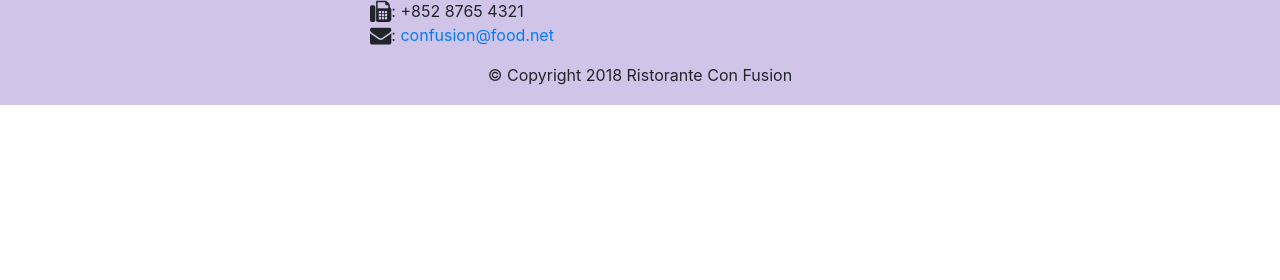
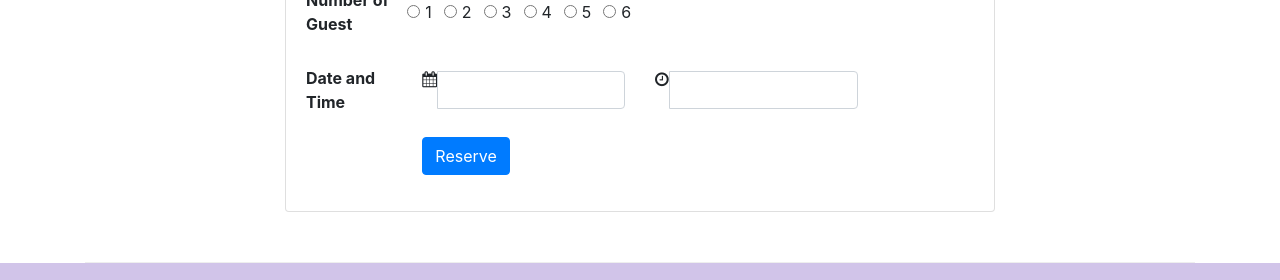
Before and after one commit to Sundeep220/BootstrapCourse, a website: page index.html in a window 1280 px wide. Shown: the part 1715-1995 px from the top of the page. Before the commit the page ends 1820 px from the top, so only its background shows below. Drawn offline with nearby package versions, Linux system fonts and the light colour scheme.

Commit message:
Added a reserve table form

```diff
--- a/index.html
+++ b/index.html
@@ -42,6 +42,9 @@
                 <div class="col-12 col-sm align-self-center">
                     <img src="img/logo.png" class="img-fluid">
                 </div>
+                <div class="col-12 col-sm align-self-center">
+                    <a class="btn btn-warning btn-block btn-sm" href="#reservetable" role="button">Reserve a Table</a>
+                </div>
             </div>
         </div>
     </header>
@@ -70,11 +73,11 @@
             </div>
             <div class="col col-sm col-md">
                 <div class="media">
-                    <img class="d-flex mr-3 img-thumbnail align-self-center flex-last" src="img/buffet.png" alt="Buffet">
                     <div class="media-body flex-first">
-                        <h2 class="mt-0">Weekend Grand Buffet <span class="badge badge-danger">HOT</span></h2>
+                        <h2 class="mt-0">Weekend Grand Buffet <span class="badge badge-danger">NEW</span></h2>
                         <p class="hidden-xs-down">Featuring mouthwatering combinations with a choice of five different salads, six enticing appetizers, six main entrees and five choicest desserts. Free flowing bubbly and soft drinks. All for just $19.99 per person.</p>
                     </div>
+                    <img class="d-flex mr-3 img-thumbnail align-self-center flex-last" src="img/buffet.png" alt="Buffet">
                 </div>
             </div>
         </div>
@@ -99,7 +102,65 @@
                 </div>
             </div>
         </div>
-        </div>
+        <div class="row row-content justify-content-center">
+            <div class="col col-sm-8 align-self-center">
+                <div class="card">
+                    <h3 class="card-header bg-warning text-white">Reserve a Table</h3>
+                    <div class="card-body">
+						<form id="reservetable">
+							<div class="form-group row align-items-center">
+								<label class="col-12 col-sm-2 col-form-label"><strong>Number of Guest </strong></label>
+								<div class="form-check form-check-inline">
+                                    <input type="radio" class="form-check-input" id="numberofguest1" name="numberofguest" value="1">
+									<label class="form-check-label" for="numberofguest1">1</label>
+                                </div>
+                                <div class="form-check form-check-inline">
+                                    <input type="radio" class="form-check-input" id="numberofguest2" name="numberofguest" value="2">
+									<label class="form-check-label" for="numberofguest2">2</label>
+                                </div>
+                                <div class="form-check form-check-inline">
+                                    <input type="radio" class="form-check-input" id="numberofguest3" name="numberofguest" value="3">
+									<label class="form-check-label" for="numberofguest3">3</label>
+                                </div>
+                                <div class="form-check form-check-inline">
+                                    <input type="radio" class="form-check-input" id="numberofguest4" name="numberofguest" value="4">
+									<label class="form-check-label" for="numberofguest4">4</label>
+                                </div>
+                                <div class="form-check form-check-inline">
+                                    <input type="radio" class="form-check-input" id="numberofguest5" name="numberofguest" value="5">
+									<label class="form-check-label" for="numberofguest5">5</label>
+                                </div>
+                                <div class="form-check form-check-inline">
+                                    <input type="radio" class="form-check-input" id="numberofguest6" name="numberofguest" value="2">
+									<label class="form-check-label" for="numberofguest6">6</label>
+								</div>
+							</div>
+							<div class="form-group row align-items-center">
+								<label class="col-12 col-sm-2 col-form-label"><strong>Date and Time</strong></label>
+								<div class="col-12 col-sm-4">
+									<div class="input-group">
+										<i class="input-group-addon fa fa-calendar" aria-hidden="true"></i>
+										<input type="text" class="form-control" id="date" name="date">
+									</div>
+								</div>
+								<div class="col-12 col-sm-4">
+									<div class="input-group">
+										<i class="input-group-addon fa fa-clock-o" aria-hidden="true"></i>
+										<input type="text" class="form-control" id="time" name="time">
+									</div>
+								</div>
+							</div>
+							<div class="form-group row">
+								<div class="offset-sm-2 col-md-10">
+									<button type="submit" class="btn btn-primary">Reserve</button>
+								</div>
+							</div>
+						</form>
+					</div>
+				</div>
+			</div>
+		</div>
+    </div>
 
         <footer class="footer">
             <div class="container">
```
